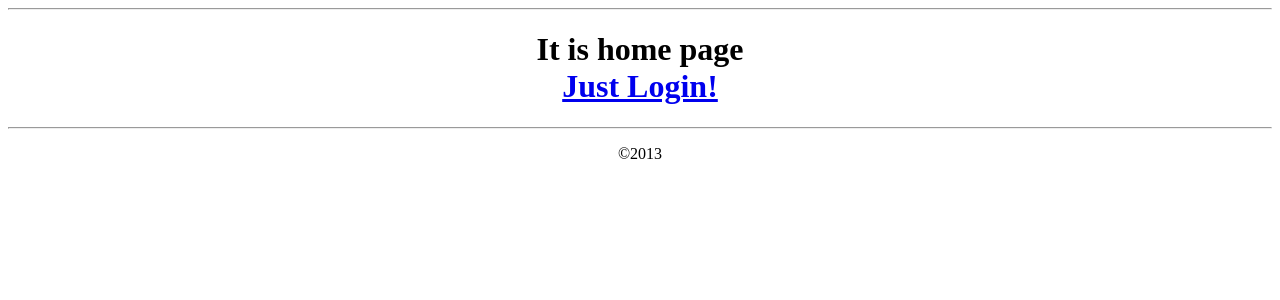
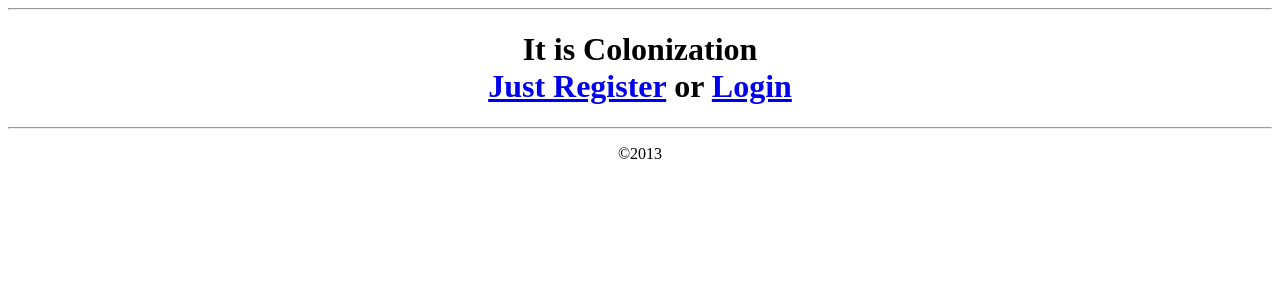
Before and after one commit to ArtemAstahov/colonization, a Django app: page / in a window 1280 px wide. Shown: the part 28-328 px from the top of the page. Run offline with Django 3.2, Linux system fonts and the light colour scheme; some libraries are stand-ins or nearby versions.

Commit message:
change little layout

```diff
--- a/templates/game/home.html
+++ b/templates/game/home.html
@@ -1,12 +1,12 @@
 {% extends "game/layout.html" %}
 
 {% block content %}
-    <h1 style="text-align: center">It is home page
+    <h1 style="text-align: center">It is Colonization
         <br>
         {% if user.is_authenticated %}
             <a href="game">Go to Fire!</a>
         {%  else  %}
-            <a href="/accounts/login">Just Login!</a>
+            <a href="/accounts/register">Just Register</a> or <a href="/accounts/login">Login</a>
         {% endif %}
     </h1>
 {% endblock %}
--- a/templates/game/register.html
+++ b/templates/game/register.html
@@ -9,7 +9,7 @@
         </ul>
     {% endif %}
 
-    <form action="register" method="post">
+    <form action="register" method="post" style="width: 50%; text-align: left; margin-left: 25%; margin-right: 25%">
         <table>
             {{ form.as_p }}
         </table>
```
